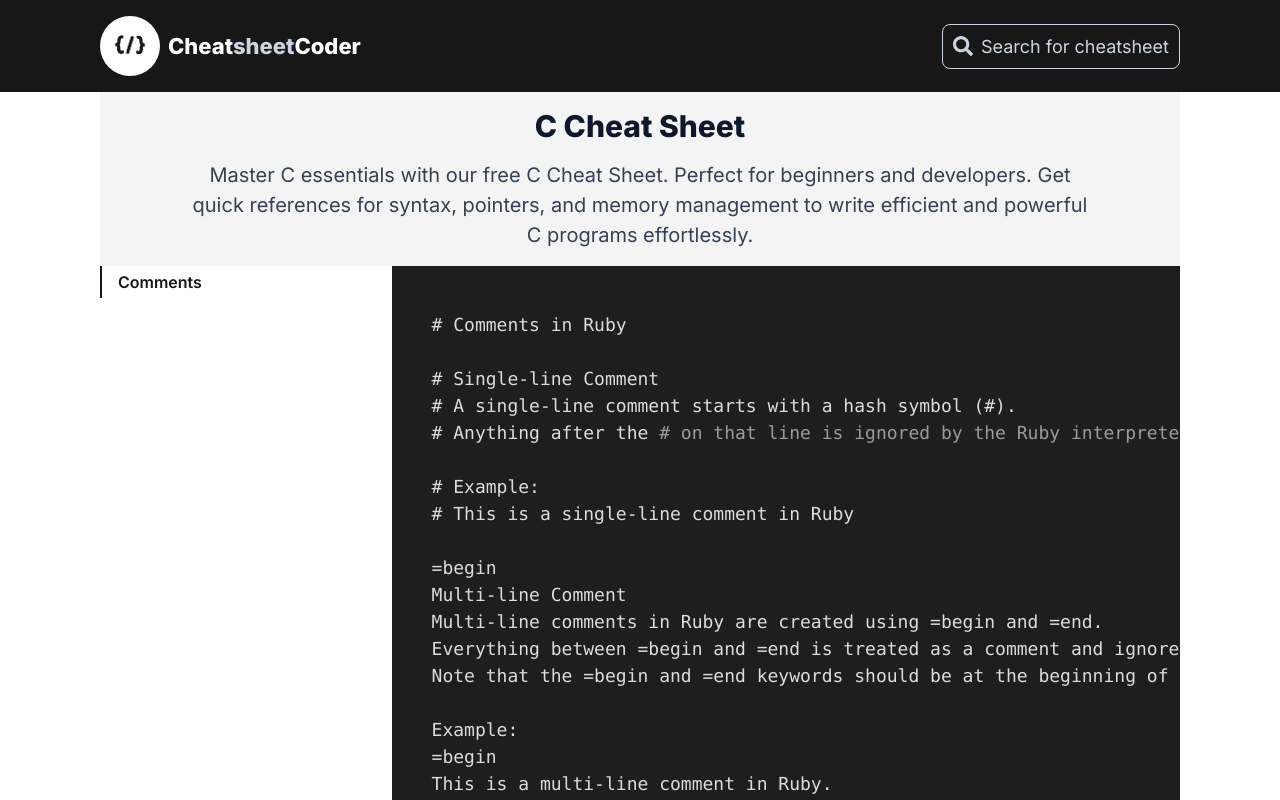
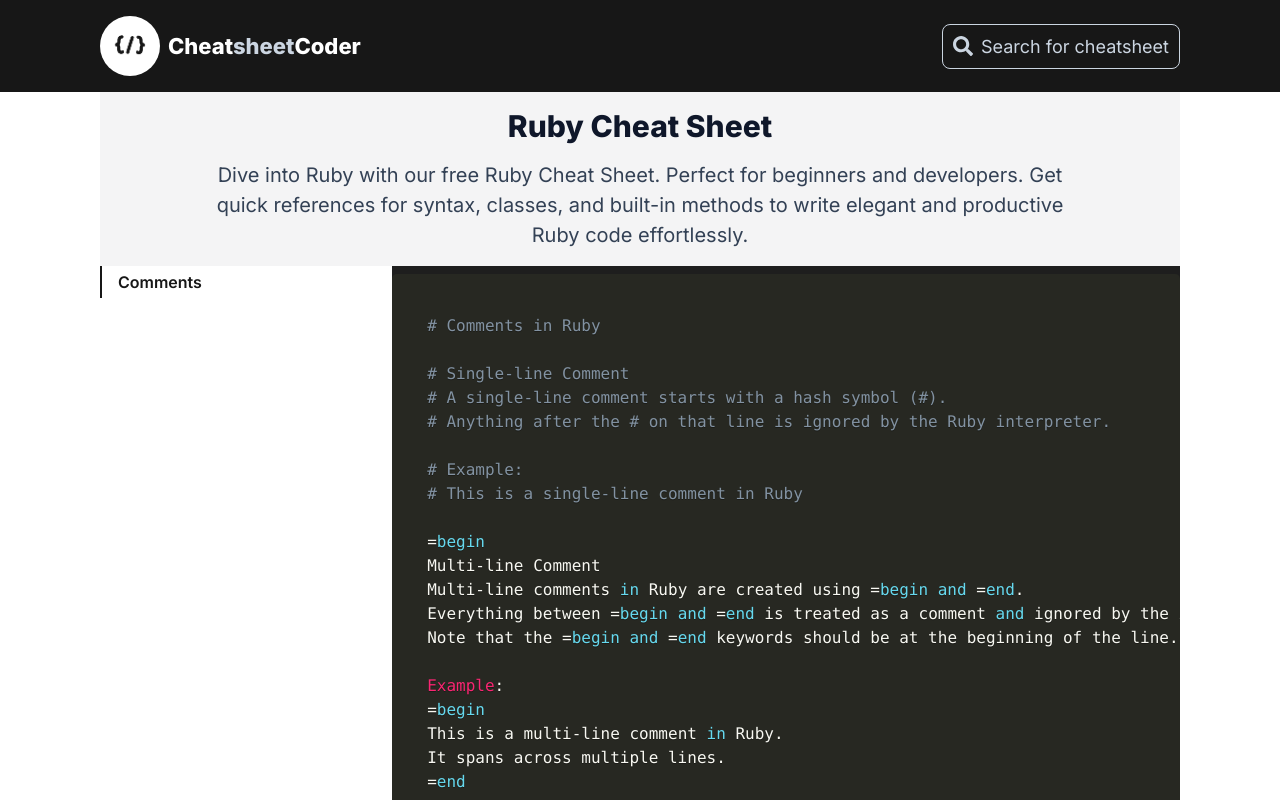
Before and after one commit to musthak582/cheat-sheet-coder, a Next.js app: page /ruby in a window 1280 px wide. Shown: the top 800 px of the page. Built offline with nearby package versions, Linux system fonts and the light colour scheme.

Commit message:
ruby added

```diff
--- a/package.json
+++ b/package.json
@@ -14,12 +14,14 @@
     "highlight.js": "^11.9.0",
     "next": "14.2.4",
     "next-sitemap": "^4.2.3",
+    "prismjs": "^1.29.0",
     "react": "^18",
     "react-dom": "^18",
     "react-icons": "^5.2.1"
   },
   "devDependencies": {
     "@types/node": "^20",
+    "@types/prismjs": "^1.26.4",
     "@types/react": "^18",
     "@types/react-dom": "^18",
     "eslint": "^8",
--- a/src/app/(cheat-sheets)/ruby/RubyCheatSheet.tsx
+++ b/src/app/(cheat-sheets)/ruby/RubyCheatSheet.tsx
@@ -1,9 +1,11 @@
-'use client'
+'use client';
 import { useEffect, useState } from 'react';
-import hljs from 'highlight.js';
-import 'highlight.js/styles/vs2015.css'; // Import the Highlight.js theme
-import { rubyCodeBlocks } from '../../../../public/data/ruby-code'
+import Prism from 'prismjs';
+import 'prismjs/themes/prism-okaidia.css'; // Import PrismJS theme
+import 'prismjs/components/prism-ruby'; // Import the Ruby language support
+import { rubyCodeBlocks } from '../../../../public/data/ruby-code';
 import { FaBars, FaTimes } from 'react-icons/fa';
+
 const RubyCheatSheet = () => {
   // State to track the currently selected section
   const [selectedSection, setSelectedSection] = useState(rubyCodeBlocks[0].id);
@@ -14,7 +16,7 @@ const RubyCheatSheet = () => {
     // Highlight the code block whenever the selected section changes
     const codeBlocks = document.querySelectorAll<HTMLElement>('pre code');
     codeBlocks.forEach((block) => {
-      hljs.highlightBlock(block);
+      Prism.highlightElement(block); // Use PrismJS to highlight
     });
   }, [selectedSection]);
 
@@ -29,8 +31,10 @@ const RubyCheatSheet = () => {
             isOpen ? <FaTimes /> : <FaBars />
           }
         </button>
-        <h2 className='lg:text-3xl md:text-2xl text-[20px] text-center font-extrabold text-slate-900 '>C Cheat Sheet</h2>
-        <p className='max-w-4xl hidden lg:inline text-[20px] text-slate-700 text-center'>Master C essentials with our free C Cheat Sheet. Perfect for beginners and developers. Get quick references for syntax, pointers, and memory management to write efficient and powerful C programs effortlessly.</p>
+        <h2 className='lg:text-3xl md:text-2xl text-[20px] text-center font-extrabold text-slate-900 '>Ruby Cheat Sheet</h2>
+        <p className='max-w-4xl hidden lg:inline text-[20px] text-slate-700 text-center'>
+          Dive into Ruby with our free Ruby Cheat Sheet. Perfect for beginners and developers. Get quick references for syntax, classes, and built-in methods to write elegant and productive Ruby code effortlessly.
+        </p>
       </div>
       <div className='relative w-full flex lg:flex-row flex-col bg-white'>
         {/* side bar */}
@@ -39,11 +43,11 @@ const RubyCheatSheet = () => {
             {
               rubyCodeBlocks.map((section) => (
                 <button
-                  className={`block w-full border-l-2   text-left px-4 py-1 ${selectedSection === section.id ? ' font-semibold text-[#171717] border-[#171717] ' : ' text-slate-700 border-slate-300 hover:border-l-[#171717]'
+                  className={`block w-full border-l-2 text-left px-4 py-1 ${selectedSection === section.id ? ' font-semibold text-[#171717] border-[#171717] ' : ' text-slate-700 border-slate-300 hover:border-l-[#171717]'
                     }`}
                   onClick={() => {
-                  setSelectedSection(section.id)
-                  setOpen(!isOpen)
+                    setSelectedSection(section.id)
+                    setOpen(!isOpen)
                   }}
                   key={section.id}
                 >
@@ -59,7 +63,7 @@ const RubyCheatSheet = () => {
             selectedSection === section.id && (
               <div key={section.id} className='h-full bg-[#1E1E1E] '>
                 <pre>
-                  <code className="language-c text-[18px]">
+                  <code className="language-ruby text-[18px]">
                     {section.content}
                   </code>
                 </pre>
```
Also changed, not shown: 1 other file (tests, documents, lock files or other folders).
